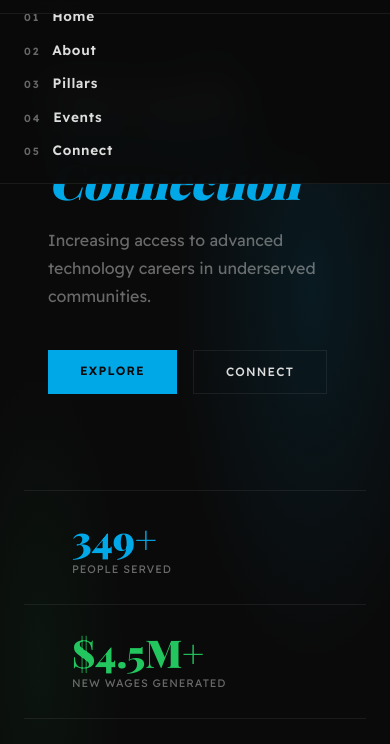
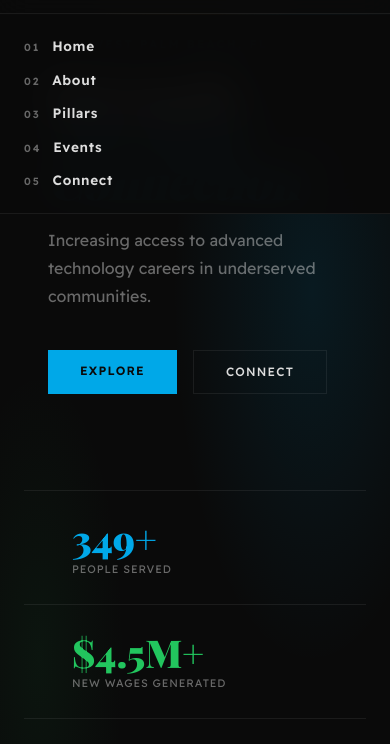
Before and after one commit to Latarence/signals-institute, a website: page index.html in a window 390 px wide. Both pictures are taken after a click on the button "MENU". Shown: the part 75-819 px from the top of the page. Drawn offline with nearby package versions, Linux system fonts and the light colour scheme; a web font is replaced by a local one.

Commit message:
fix: mobile menu positioning

```diff
--- a/styles.css
+++ b/styles.css
@@ -739,7 +739,7 @@
   .mobile-menu {
     display: none;
     position: fixed;
-    top: 64px;
+    top: 80px;
     left: 0;
     right: 0;
     background: rgba(10,10,10,0.96);
@@ -1268,7 +1268,7 @@
     nav { padding: 1rem 1.5rem; }
     .nav-links { display: none; }
     .menu-btn { display: inline-flex; align-items: center; gap: 0.5rem; }
-    .mobile-menu { top: 60px; }
+    .mobile-menu { top: 90px; }
     .hero-content { padding: 2rem 1.5rem; }
     .hero-rings { display: none; }
     .hero-stats { flex-direction: column; }
```
